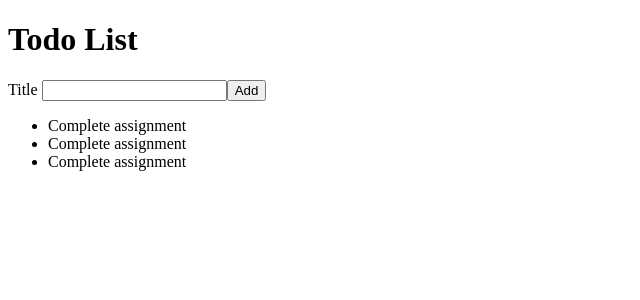
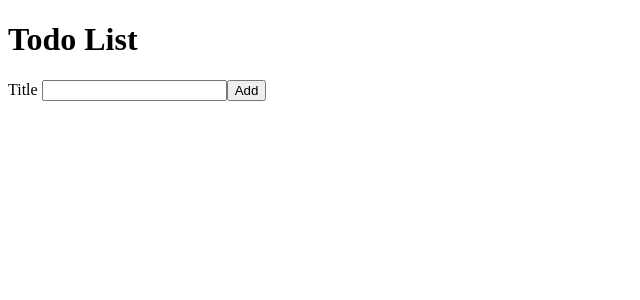
Before and after one commit to jmmorim/react-todo, a React (Create React App) app: page / in a window 1280 px wide. Shown: the top 300 px of the page, without its empty margins (0-640 px from the left). Built offline with nearby package versions, Linux system fonts and the light colour scheme; the HTML template or start-up script is replaced by a standard one.

Commit message:
new lesson

```diff
--- a/src/AddTodoForm.js
+++ b/src/AddTodoForm.js
@@ -1,21 +1,25 @@
-import React from 'react';
+import React, {useState} from 'react';
 
-function AddTodoForm(props){
+function AddTodoForm({onAddTodo}){
 
-function handleAddTodo(event){
+    const [todoTitle,setTodoTitle]=useState('');
 
-event.preventDefault();
-const todoTitle = event.target.title.value;
-props.onAddTodo(todoTitle);
-document.getElementById("todoform").reset();
+    function handleTitleChange(event){
+        const newtodoTitle = event.target.value;
+        setTodoTitle(newtodoTitle);
+    }
 
-};
+    function handleAddTodo(event){
+        event.preventDefault();
+        onAddTodo({title: todoTitle, id: Date.now()});
+        setTodoTitle('');
+    };
 
     return (
 
         <form id="todoform" onSubmit={handleAddTodo}>
             <label htmlFor="todoTitle">Title </label>
-            <input id="todoTitle" type='text' name='title'/>
+            <input id="todoTitle" type='text' name='title' value={todoTitle} onChange={handleTitleChange}/>
             <button type="submit">Add</button>
         </form>
 
--- a/src/App.js
+++ b/src/App.js
@@ -4,19 +4,20 @@ import AddTodoForm from './AddTodoForm';
 
 function App() {
 
-  const todoList=[
-    {id:1, title: 'Complete assignment'},
-    {id:2, title: 'Complete assignment'},
-    {id:3, title: 'Complete assignment'}];
+  //const [newTodo,setNewTodo]=useState(''); /* an array with two functions */
 
-  const [newTodo,setNewTodo]=useState(''); /* an array with two functions */
+    const [todoList,setTodoList]=useState([]); /* an array with two functions */
+
+    function addTodo(newTodo){
+      setTodoList([...todoList,newTodo])
+    }
 
   return (
     <div>
         <h1>Todo List</h1>
-        <AddTodoForm onAddTodo={setNewTodo}/>
-        <p>{newTodo}</p>
-        <TodoList list={todoList}/>
+        <AddTodoForm onAddTodo={addTodo}/>
+        {/* <p>{newTodo}</p> */}
+        <TodoList todoList={todoList}/>
         {/* these are components taken from the js. functions */}
     </div>
   )
--- a/src/TodoList.js
+++ b/src/TodoList.js
@@ -1,15 +1,15 @@
 import React from 'react';
 import TodoListItem from './TodoListItem';
 
-function TodoList(props) {
+function TodoList({todoList}) {
 
-return (
+    return (
         <ul>
-            {props.list.map((obj) =>
-            (<TodoListItem key={obj.id} vector={obj}/> /* vector defines what 'props name' we will use within todoListItem*/
+            {todoList.map((obj) =>
+            (<TodoListItem vec={obj} key={obj.id}/> /* vector defines what 'props name' we will use within todoListItem*/
             ))}
         </ul>
-        );
+    );
 }
 
 export default TodoList;
--- a/src/TodoListItem.js
+++ b/src/TodoListItem.js
@@ -1,9 +1,9 @@
 import React from 'react';
 
-function TodoListItem (props) {
+function TodoListItem ({vec}) {
 
     return (
-        <li>{props.vector.title}</li>
+        <li>{vec.title}</li>
         )
 };
 
```
